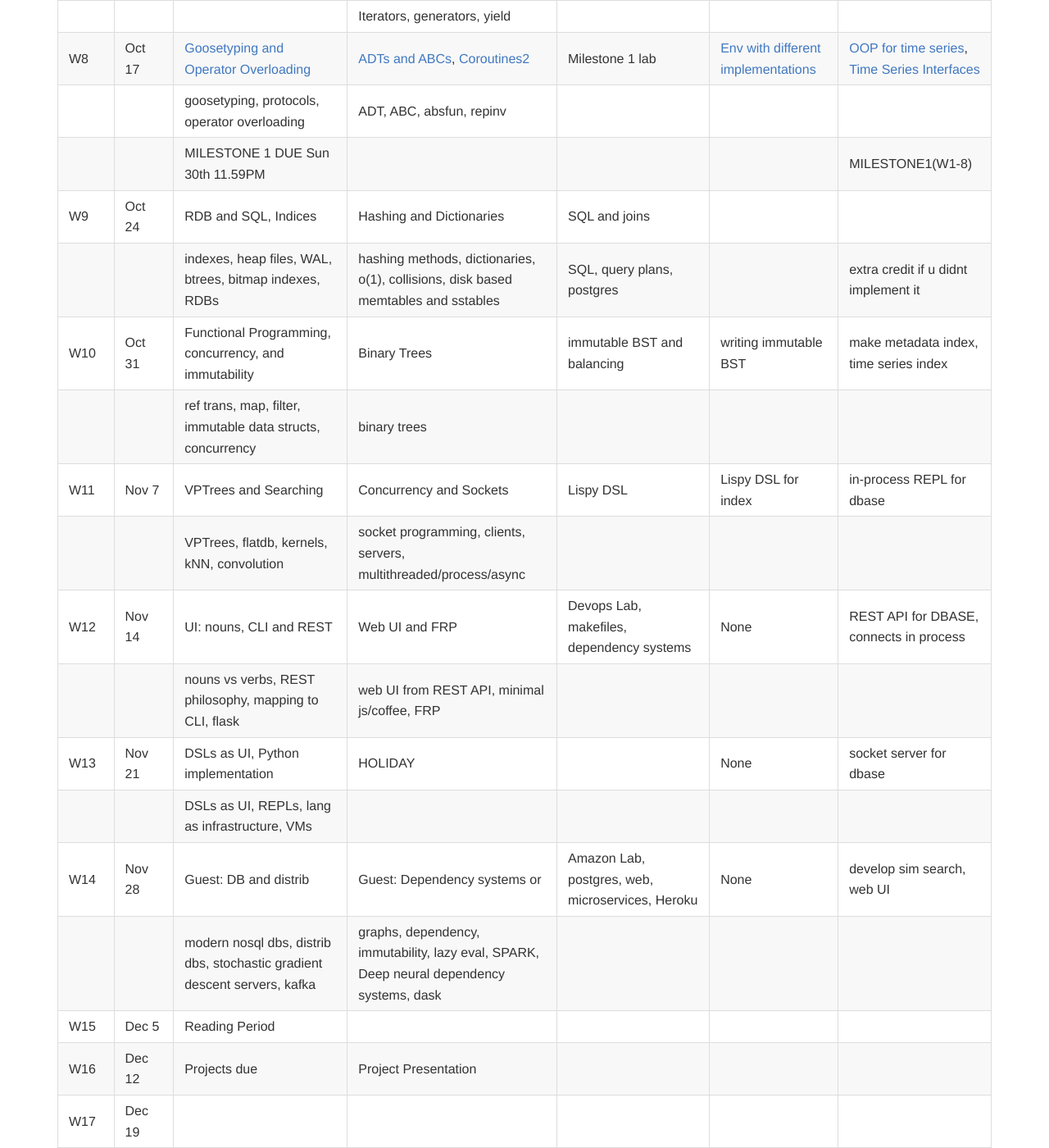
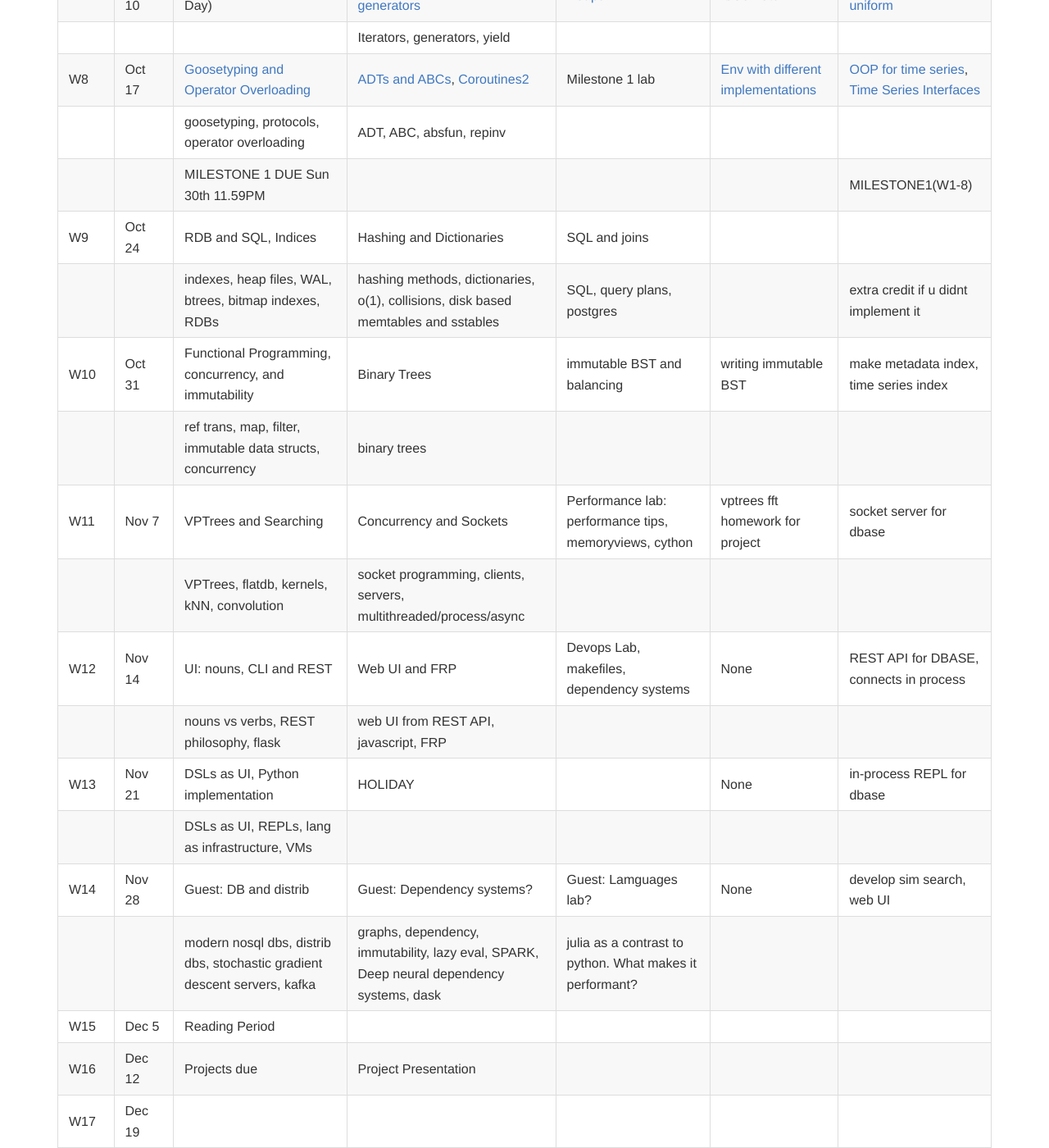
Before and after one commit to iacs-cs207/cs207-2016, a Jekyll site: the page built from schedule.md, in a window 1280 px wide and 1400 px high, scrolled down 980 px. Shown: the whole window at 82% size. Built offline with Jekyll 4.4.1, drawn with Linux system fonts in a browser that asks for light colours; nearby versions of some CDN libraries; Markdown is read by kramdown in place of the engine named in the settings.

Commit message:
updated labs on schedule

```diff
--- a/schedule.md
+++ b/schedule.md
@@ -25,14 +25,14 @@ layout: default
 |      |            | indexes, heap files, WAL, btrees, bitmap indexes, RDBs | hashing methods, dictionaries, o(1), collisions, disk based memtables and sstables | SQL, query plans, postgres               |                                          | extra credit if u didnt implement it     |
 | W10  | Oct 31     | Functional Programming, concurrency, and immutability | Binary Trees                             | immutable BST and balancing              | writing immutable BST                    | make metadata index, time series index   |
 |      |            | ref trans, map, filter, immutable data structs, concurrency | binary trees                             |                                          |                                          |                                          |
-| W11  | Nov 7      | VPTrees and Searching                    | Concurrency and Sockets                  | Lispy DSL                                | Lispy DSL for index                      | in-process REPL for dbase                |
+| W11  | Nov 7      | VPTrees and Searching                    | Concurrency and Sockets                  | Performance lab: performance tips, memoryviews, cython | vptrees fft homework for project         | socket server for dbase                  |
 |      |            | VPTrees, flatdb, kernels, kNN, convolution | socket programming, clients, servers, multithreaded/process/async |                                          |                                          |                                          |
 | W12  | Nov 14     | UI: nouns, CLI and REST                  | Web UI and FRP                           | Devops Lab, makefiles, dependency systems | None                                     | REST API for DBASE, connects in process  |
-|      |            | nouns vs verbs, REST philosophy, mapping to CLI, flask | web UI from REST API, minimal js/coffee, FRP |                                          |                                          |                                          |
-| W13  | Nov 21     | DSLs as UI, Python implementation        | HOLIDAY                                  |                                          | None                                     | socket server for dbase                  |
+|      |            | nouns vs verbs, REST philosophy, flask   | web UI from REST API, javascript, FRP    |                                          |                                          |                                          |
+| W13  | Nov 21     | DSLs as UI, Python implementation        | HOLIDAY                                  |                                          | None                                     | in-process REPL for dbase                |
 |      |            | DSLs as UI, REPLs, lang as infrastructure, VMs |                                          |                                          |                                          |                                          |
-| W14  | Nov 28     | Guest: DB and distrib                    | Guest: Dependency systems or             | Amazon Lab, postgres, web, microservices, Heroku | None                                     | develop sim search, web UI               |
-|      |            | modern nosql dbs, distrib dbs, stochastic gradient descent servers, kafka | graphs, dependency, immutability, lazy eval, SPARK, Deep neural dependency systems, dask |                                          |                                          |                                          |
+| W14  | Nov 28     | Guest: DB and distrib                    | Guest: Dependency systems?               | Guest: Lamguages lab?                    | None                                     | develop sim search, web UI               |
+|      |            | modern nosql dbs, distrib dbs, stochastic gradient descent servers, kafka | graphs, dependency, immutability, lazy eval, SPARK, Deep neural dependency systems, dask | julia as a contrast to python. What makes it performant? |                                          |                                          |
 | W15  | Dec 5      | Reading Period                           |                                          |                                          |                                          |                                          |
 | W16  | Dec 12     | Projects due                             | Project Presentation                     |                                          |                                          |                                          |
 | W17  | Dec 19     |                                          |                                          |                                          |                                          |                                          |
```
